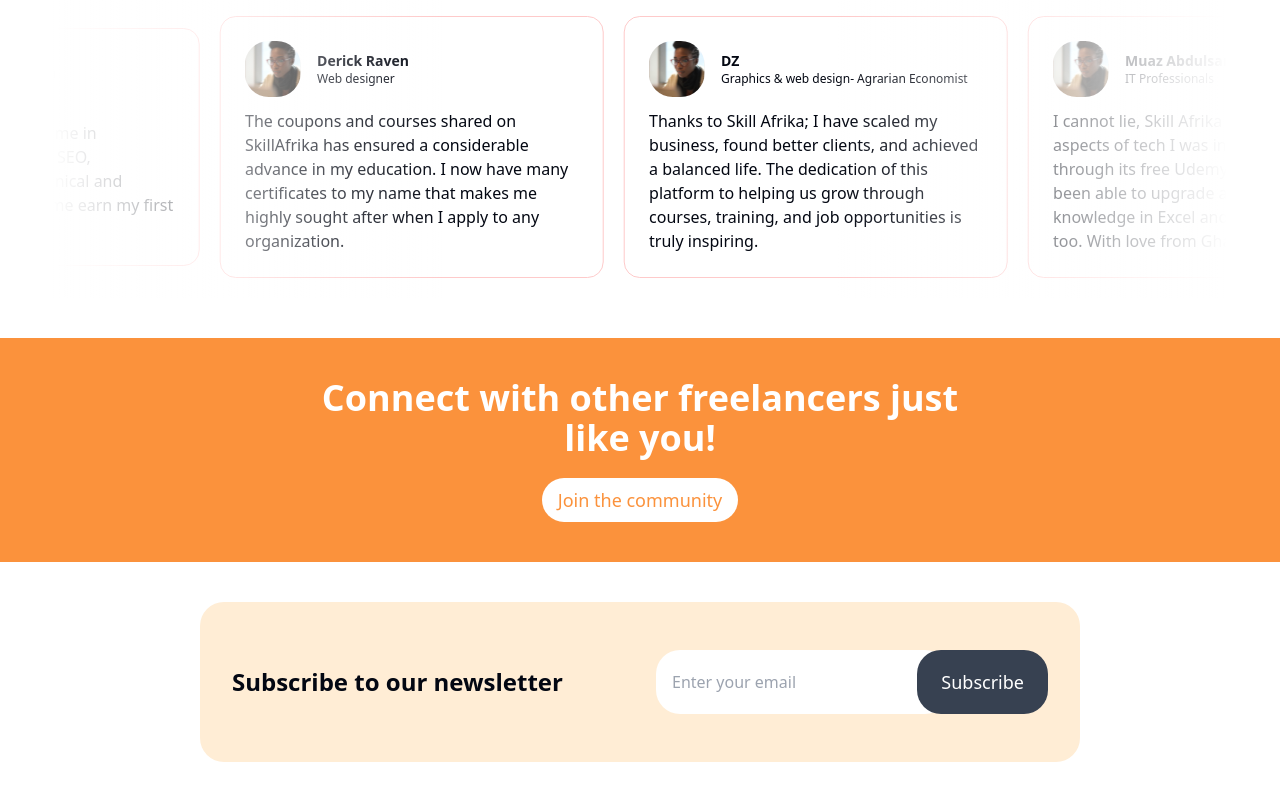
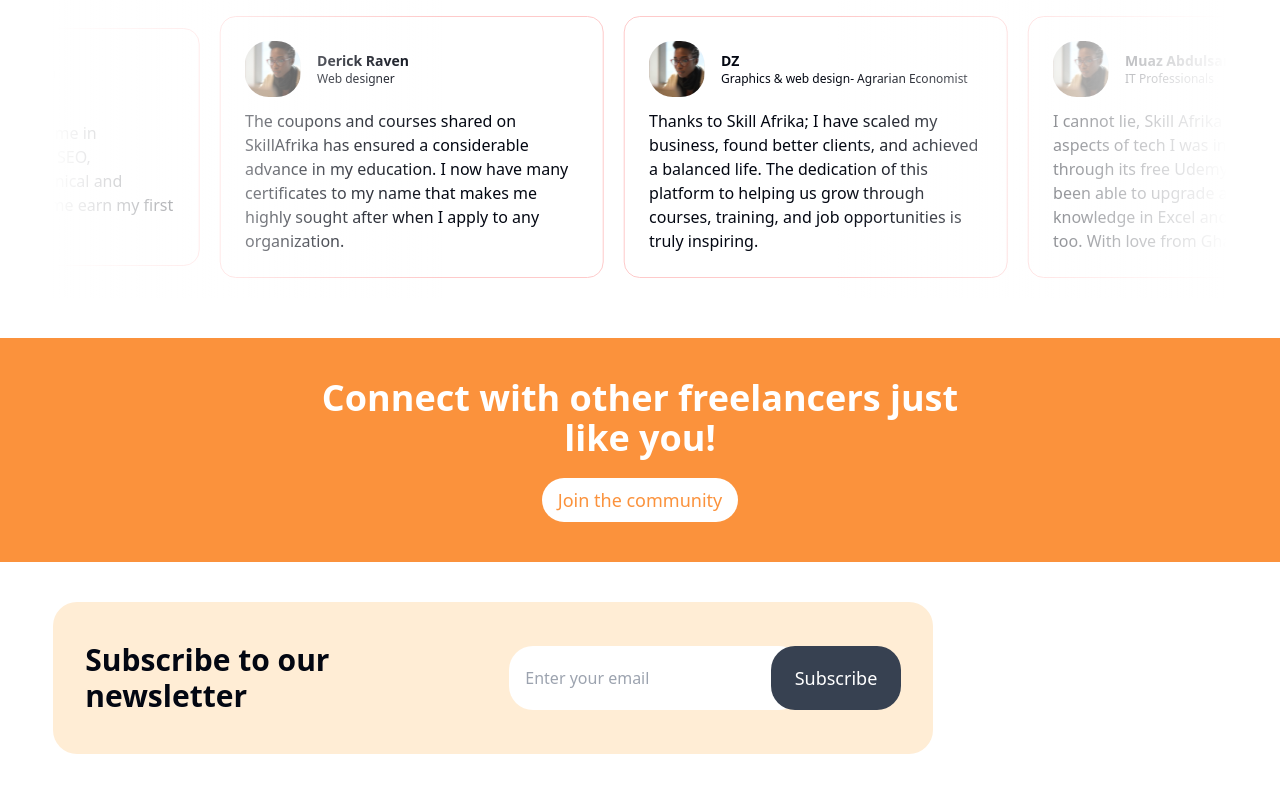
Before and after one commit to Skill-Afrika/skill-africa-frontend, a Next.js app: page / in a window 1280 px wide. Shown: the part 2334-3134 px from the top of the page. After the commit the page ends 3088 px from the top, so only its background shows below. Built offline with nearby package versions, Linux system fonts and the light colour scheme.

Commit message:
modify landing page

```diff
--- a/components/landingpage/subscribe.jsx
+++ b/components/landingpage/subscribe.jsx
@@ -9,9 +9,9 @@ const Subscribe = () => {
     AOS.init();
   }, []);
   return (
-    <div className='w-11/12 mx-auto flex flex-col pb-16 items-center'>
-      <div className='bg-orange-100 h-40 w-9/12 flex md:flex-row flex-col gap-4 md:gap-8 items-center justify-center md:px-8 px-4 rounded-3xl'>
-        <h1 className='md:text-2xl text-sm font-semibold md:w-1/2 w-full'>
+    <div className='w-11/12 mx-auto'>
+      <div className='bg-orange-100 md:w-9/12 py-10 flex md:flex-row flex-col gap-4 md:gap-8 items-center justify-center md:px-8 px-4 rounded-3xl'>
+        <h1 className='md:text-3xl text-lg font-semibold md:w-1/2 w-full'>
           Subscribe to our newsletter
         </h1>
         <div className='md:w-1/2 w-full flex'>
```
